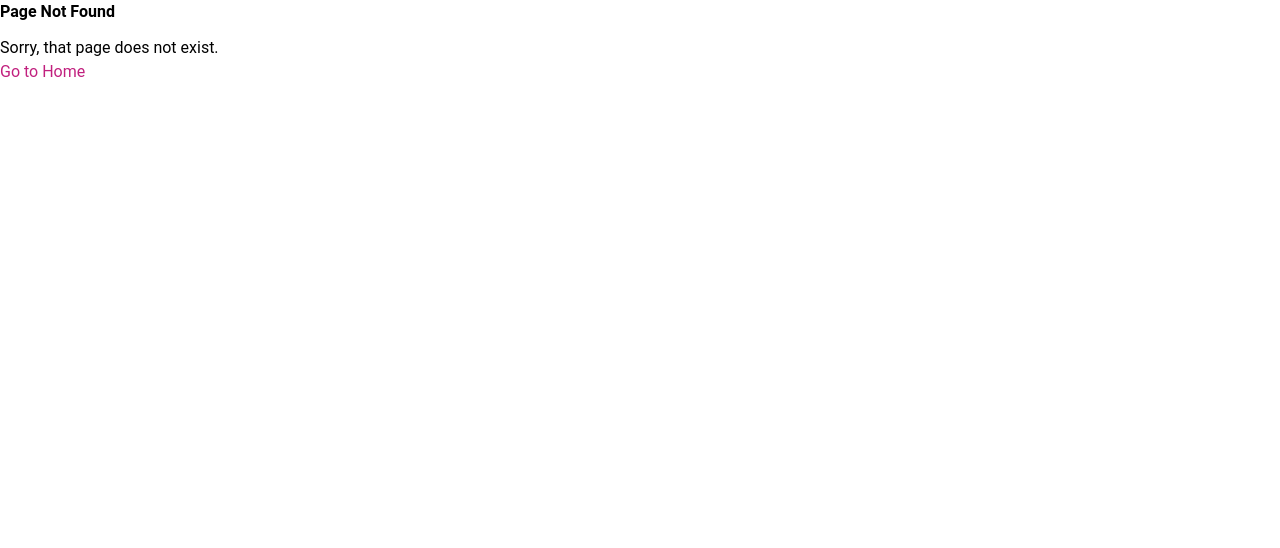
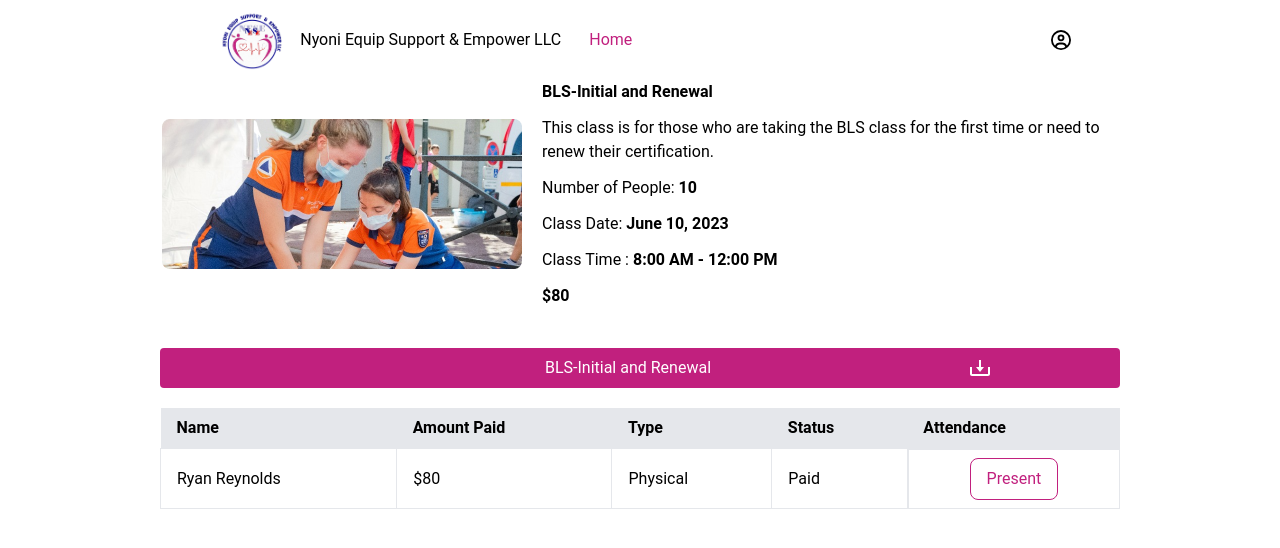
Before and after one commit to kariuki-joseph/nyoni-equip-and-empower-llc, a React (Vite) app: page /admin/classes/1 in a window 1280 px wide. Before the commit this address had no page. Shown: the top 548 px of the page. Built offline with nearby package versions, Linux system fonts and the light colour scheme.

Commit message:
add: view class details by admin

```diff
--- a/src/App.jsx
+++ b/src/App.jsx
@@ -13,6 +13,7 @@ import AdminDashboard from "./assets/pages/AdminDashboard";
 import AdminProfile from "./assets/pages/AdminProfile";
 import UserProfile from "./assets/pages/UserProfile";
 import CreateClass from "./assets/pages/CreateClass";
+import ViewClass from "./assets/pages/ViewClass";
 
 function App() {
   return (
@@ -29,6 +30,7 @@ function App() {
         <Route path="/admin/profile" element={<AdminProfile />} />
         <Route path="/user/profile" element={<UserProfile />} />
         <Route path="/admin/classes/create" element={<CreateClass />} />
+        <Route path="/admin/classes/:id" element={<ViewClass />} />
         <Route path="*" element={<NotFound />} />
       </Routes>
     </Router>
--- a/src/assets/components/Button.jsx
+++ b/src/assets/components/Button.jsx
@@ -6,7 +6,7 @@ let buttonClass = `py-2 px-4 flex justify-center items-center rounded-lg h-min $
   }
 
   if (secondary) {
-    buttonClass += ' hover:bg-primary-700 text-default border border-primary';
+    buttonClass += ' hover:bg-primary-700 text-primary border border-primary';
   }
 
   return (
--- /dev/null
+++ b/src/assets/components/ClassDetails.jsx
@@ -0,0 +1,36 @@
+import classThumbnail from "../images/class_thumbnail.png";
+
+export default function ClassDetails({ classDetails }) {
+  const {
+    className,
+    description,
+    numberOfPeople,
+    classDate,
+    classTime,
+    price,
+  } = classDetails;
+
+  return (
+    <div className="flex justify-center items-center gap-x-5">
+      <img
+        src={classThumbnail}
+        alt="Class Thumbnail"
+        className="bg-contain max-w-[360px] max-h-[150px]"
+      />
+      <div className="flex flex-col gap-y-3 max-w-[576px]">
+        <h3 className="font-bold">{className}</h3>
+        <p>{description}</p>
+        <p>
+          Number of People: <span className="font-bold">{numberOfPeople}</span>
+        </p>
+        <p>
+          Class Date: <span className="font-bold">{classDate}</span>
+        </p>
+        <p>
+          Class Time : <span className="font-bold">{classTime}</span>
+        </p>
+        <p className="font-bold">{price}</p>
+      </div>
+    </div>
+  );
+}
--- /dev/null
+++ b/src/assets/pages/ViewClass.jsx
@@ -0,0 +1,65 @@
+import { useState, useEffect } from "react";
+import AdminNavbar from "../components/AdminNavbar";
+import Button from "../components/Button";
+import ClassDetails from "../components/ClassDetails";
+import { BiDownload } from "react-icons/bi";
+
+export default function ViewClass() {
+  const [classDetails, setClassDetails] = useState({});
+
+  useEffect(() => {
+    // Fetch class details from the database
+    setClassDetails({
+      className: "BLS-Initial and Renewal",
+      description:
+        "This class is for those who are taking the BLS class for the first time or need to renew their certification.",
+      numberOfPeople: 10,
+      classDate: "June 10, 2023",
+      classTime: "8:00 AM - 12:00 PM",
+      price: "$80",
+    });
+  }, []);
+
+  return (
+    <div>
+      <AdminNavbar />
+      <ClassDetails classDetails={classDetails} />
+      <div className="flex w-full justify-center items-center flex-col mt-10">
+        <div className="flex justify-around bg-primary py-2 text-white rounded w-3/4">
+          <div className="spacer"></div>
+          <span>BLS-Initial and Renewal</span>
+          <BiDownload size={24} className="cursor-pointer" />
+        </div>
+
+        <table className="w-3/4 text-left table-auto mt-5 rounded-xl">
+          <thead className="bg-gray-200 text-black font-bold">
+            <tr>
+              <th className="px-4 py-2">Name</th>
+              <th className="px-4 py-2">Amount Paid</th>
+              <th className="px-4 py-2">Type</th>
+              <th className="px-4 py-2">Status</th>
+              <th className="px-4 py-2">Attendance</th>
+            </tr>
+          </thead>
+          <tbody>
+            <tr>
+              <td className="border px-4 py-2">Ryan Reynolds</td>
+              <td className="border px-4 py-2">$80</td>
+              <td className="border px-4 py-2">Physical</td>
+              <td className="border px-4 py-2">Paid</td>
+              <td className="border px-4 py-2 flex justify-center">
+                <Button
+                  secondary
+                  className="hover:shadow-xl transition-shadow duration-500"
+                >
+                  Present
+                </Button>
+              </td>
+            </tr>
+            {/* Add more rows as needed */}
+          </tbody>
+        </table>
+      </div>
+    </div>
+  );
+}
```
